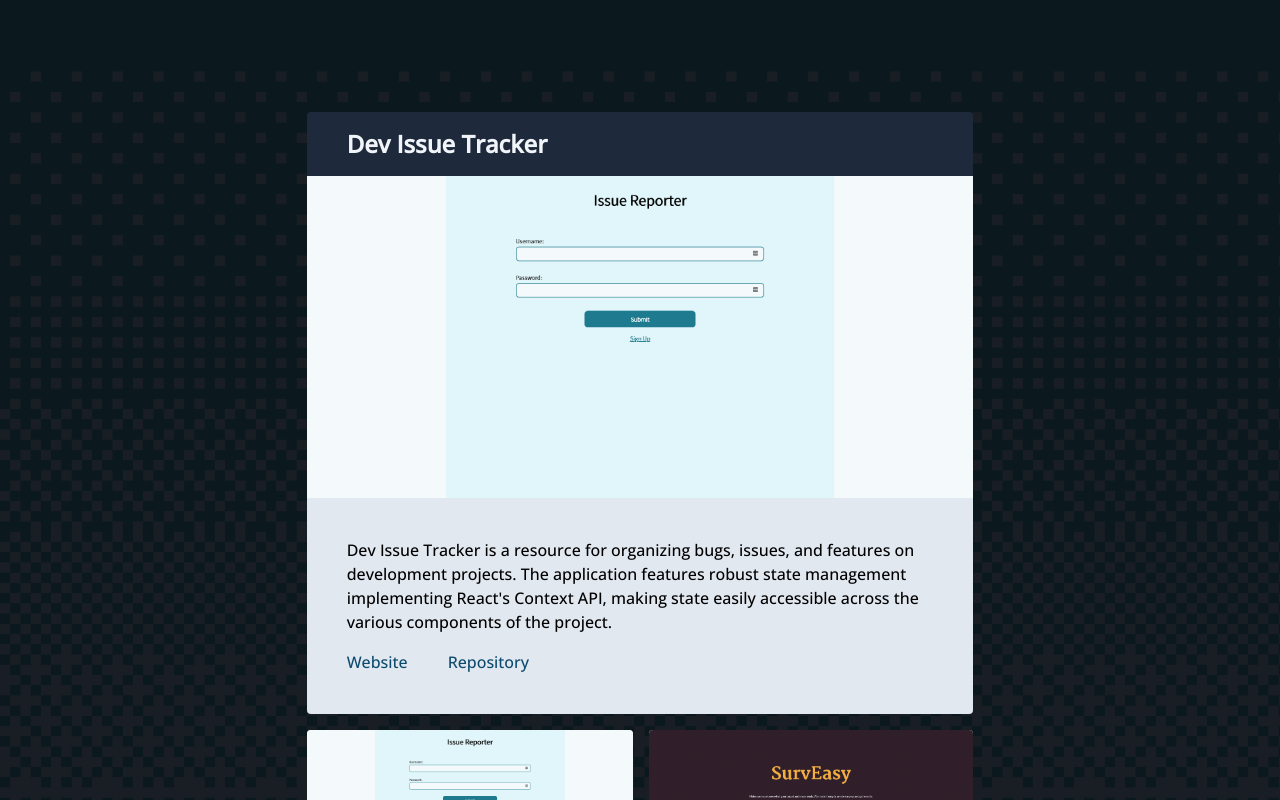
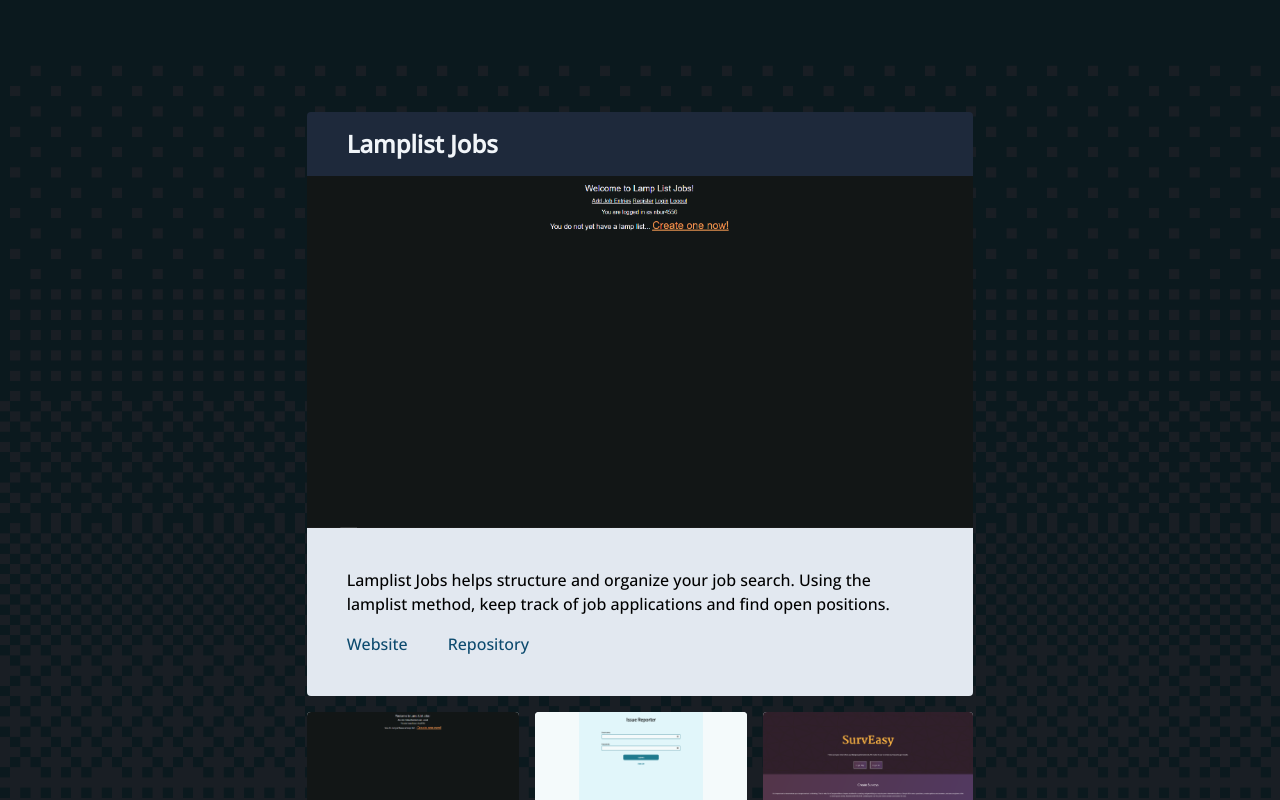
Before and after one commit to nbur4556/svkit-portfolio, a SvelteKit app: page / in a window 1280 px wide. Shown: the part 880-1680 px from the top of the page. Built offline with nearby package versions, Linux system fonts and the light colour scheme.

Commit message:
add data for lamplist jobs project

```diff
--- a/src/stores/projectStore.ts
+++ b/src/stores/projectStore.ts
@@ -10,6 +10,14 @@ export interface Project {
 }
 
 const projectsData: Array<Project> = [
+  {
+    title: "Lamplist Jobs",
+    description: "Lamplist Jobs helps structure and organize your job search. Using the lamplist method, keep track of job applications and find open positions.",
+    websiteLink: "https://lamplist.nickburt.dev",
+    repoLink: "https://github.com/nbur45556/lamplist_jobs",
+    image: "/images/projects/lamplist-jobs-main.png",
+    imageText: "Lamplist Jobs landing page",
+  },
   {
     title: "Dev Issue Tracker",
     description:
```
Also changed, not shown: static/images/projects/lamplist-jobs-main.png (added).
